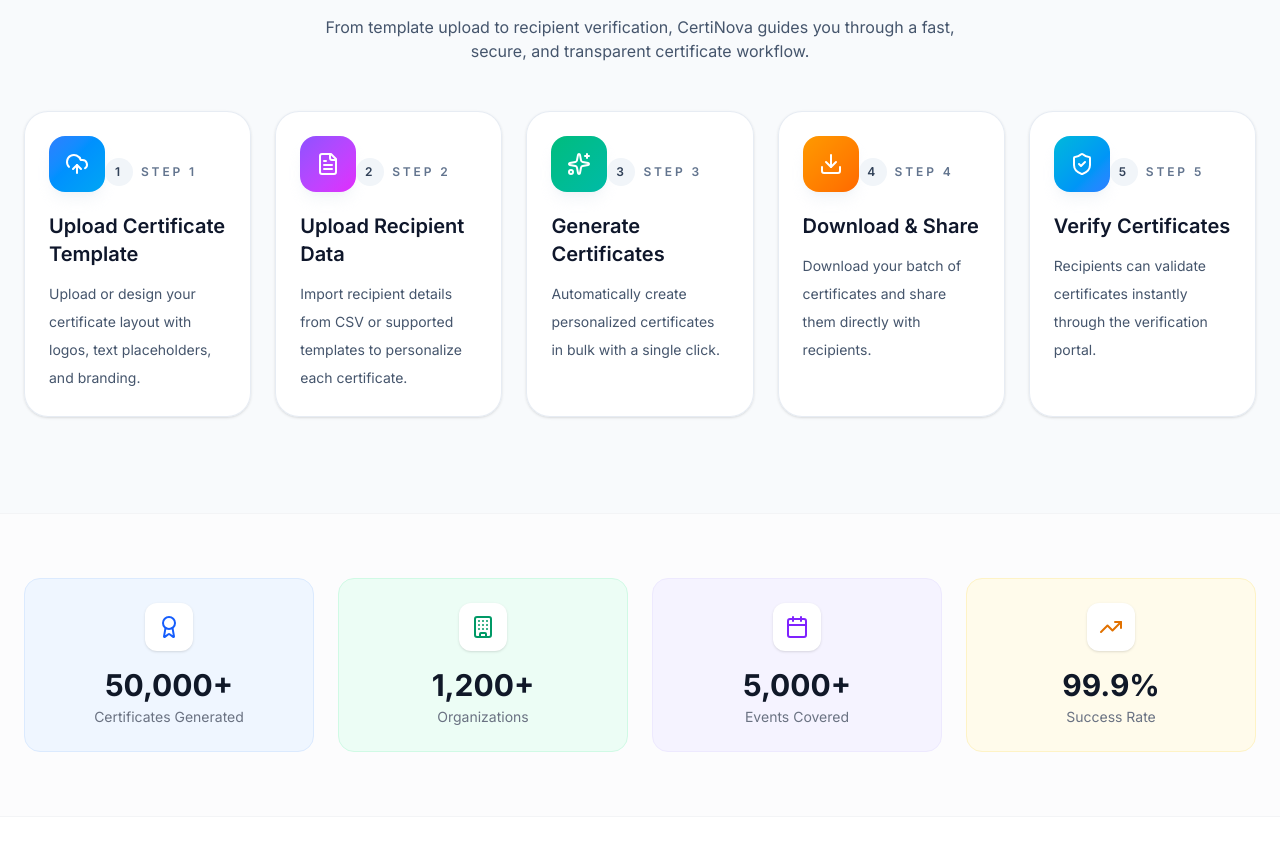
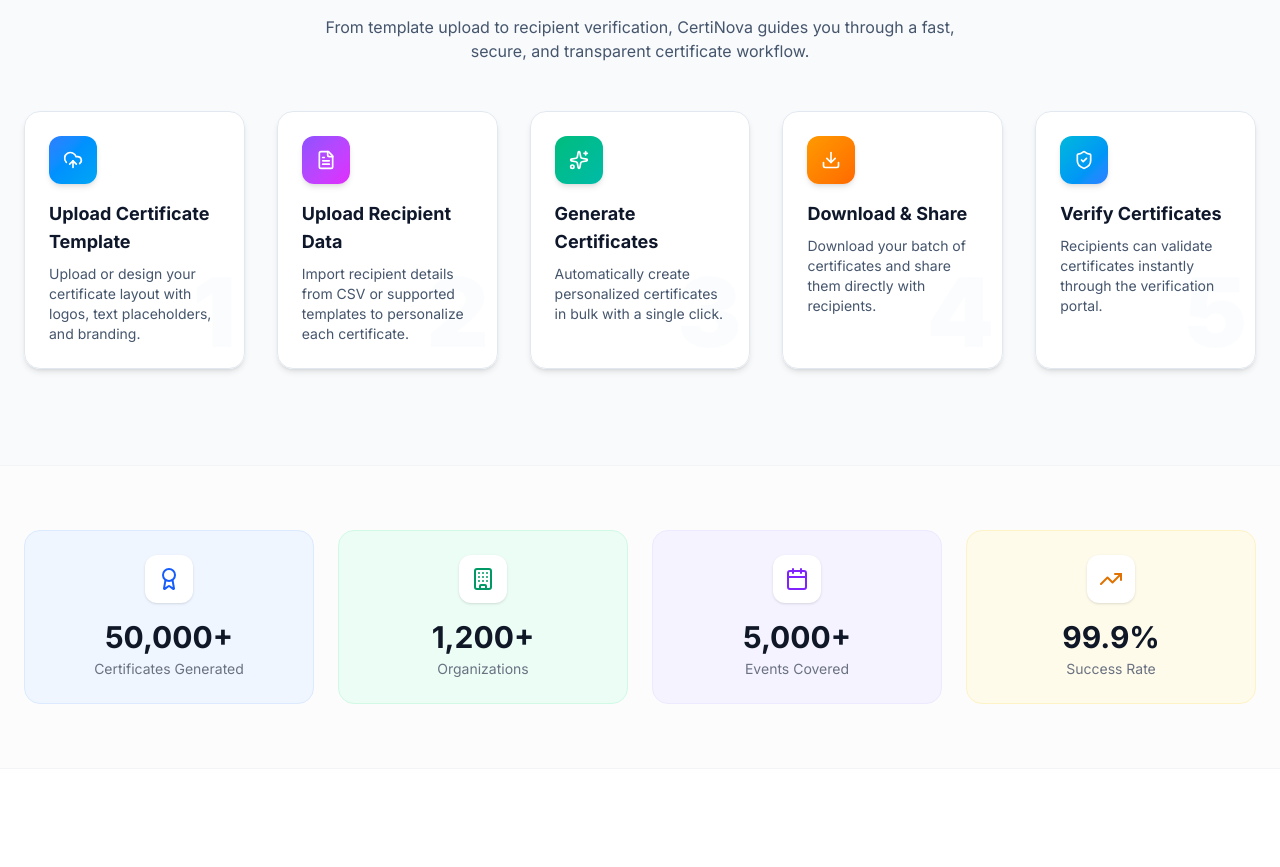
Before and after one commit to 12fahed/CertiNova, a Next.js app in the folder certinova-frontend/: page / in a window 1280 px wide. Shown: the part 944-1811 px from the top of the page. Built offline with nearby package versions, Linux system fonts and the light colour scheme; no server answers.

Commit message:
revamp: enchance ui of step-cards

```diff
--- a/certinova-frontend/src/app/(about)/page.tsx
+++ b/certinova-frontend/src/app/(about)/page.tsx
@@ -191,15 +191,13 @@
     },
     {
       title: 'Generate Certificates',
-      description:
-        'Automatically create personalized certificates in bulk with a single click.',
+      description: 'Automatically create personalized certificates in bulk with a single click.',
       icon: Sparkles,
       accent: 'from-emerald-500 to-teal-500',
     },
     {
       title: 'Download & Share',
-      description:
-        'Download your batch of certificates and share them directly with recipients.',
+      description: 'Download your batch of certificates and share them directly with recipients.',
       icon: Download,
       accent: 'from-amber-500 to-orange-500',
     },
@@ -329,29 +327,59 @@
               </p>
             </motion.div>
 
-            <div className="grid gap-6 lg:grid-cols-5">
+            <div className="grid gap-8 md:grid-cols-2 lg:grid-cols-5">
               {howItWorksSteps.map((step, index) => (
                 <motion.div
                   key={step.title}
-                  initial={{ opacity: 0, y: 20 }}
-                  animate={{ opacity: 1, y: 0 }}
-                  transition={{ delay: 0.1 * index, duration: 0.5 }}
-                  whileHover={{ y: -6, scale: 1.01 }}
-                  className="group rounded-3xl border border-slate-200/80 bg-white/95 p-6 shadow-sm transition duration-300 hover:-translate-y-1 hover:shadow-xl dark:border-slate-800/80 dark:bg-slate-900/90"
+                  initial={{ opacity: 0, rotateX: -15 }}
+                  whileInView={{ opacity: 1, rotateX: 0 }}
+                  viewport={{ once: true }}
+                  transition={{ delay: index * 0.08 }}
+                  whileHover={{ rotateY: -5, scale: 1.02 }}
+                  style={{ transformStyle: 'preserve-3d' }}
+                  className="group perspective-1000"
                 >
-                  <div
-                    className={`mb-5 inline-flex h-14 w-14 items-center justify-center rounded-2xl bg-gradient-to-br ${step.accent} text-white shadow-lg shadow-slate-200/40 dark:shadow-slate-800/40`}
-                  >
-                    <step.icon className="h-6 w-6" />
+                  <div className="relative h-full overflow-hidden rounded-2xl border border-slate-200 bg-white/90 p-6 shadow-md transition-all duration-500 hover:shadow-2xl dark:border-slate-800/80 dark:bg-slate-900/90">
+                    <div className="absolute inset-0 bg-gradient-to-br from-white/40 to-transparent opacity-0 transition-opacity duration-500 group-hover:opacity-100 dark:from-white/5" />
+
+                    <div className="absolute bottom-2 right-2 text-8xl font-black text-slate-100 opacity-30 transition-all duration-500 group-hover:scale-110 group-hover:opacity-50 dark:text-slate-800">
+                      {index + 1}
+                    </div>
+
+                    <div className="relative mb-4">
+                      <div
+                        className={`absolute inset-0 rounded-xl bg-gradient-to-br ${step.accent} blur-xl opacity-0 transition-opacity duration-500 group-hover:opacity-40`}
+                      />
+                      <div
+                        className={`relative flex h-12 w-12 items-center justify-center rounded-xl bg-gradient-to-br ${step.accent} text-white shadow-md`}
+                      >
+                        <step.icon className="h-5 w-5" />
+                      </div>
+                    </div>
+
+                    <h3 className="relative mb-2 text-lg font-bold text-slate-900 dark:text-white">
+                      {step.title}
+                    </h3>
+                    <p className="relative text-sm text-slate-600 dark:text-slate-400">
+                      {step.description}
+                    </p>
+
+                    <div className="absolute bottom-4 right-4 translate-x-2 opacity-0 transition-all duration-300 group-hover:translate-x-0 group-hover:opacity-100">
+                      <svg
+                        className="h-5 w-5 text-slate-400"
+                        fill="none"
+                        stroke="currentColor"
+                        viewBox="0 0 24 24"
+                      >
+                        <path
+                          strokeLinecap="round"
+                          strokeLinejoin="round"
+                          strokeWidth={2}
+                          d="M9 5l7 7-7 7"
+                        />
+                      </svg>
+                    </div>
                   </div>
-                  <div className="mb-3 inline-flex items-center gap-2 text-xs font-semibold uppercase tracking-[0.24em] text-slate-500 dark:text-slate-400">
-                    <span className="inline-flex h-7 w-7 items-center justify-center rounded-full bg-slate-100 text-slate-700 dark:bg-slate-800 dark:text-slate-300">
-                      {index + 1}
-                    </span>
-                    Step {index + 1}
-                  </div>
-                  <h3 className="text-xl font-semibold text-slate-900 dark:text-slate-100">{step.title}</h3>
-                  <p className="mt-3 text-sm leading-7 text-slate-600 dark:text-slate-300">{step.description}</p>
                 </motion.div>
               ))}
             </div>
```
